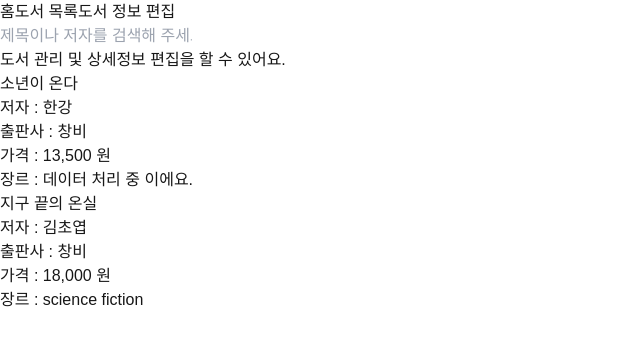
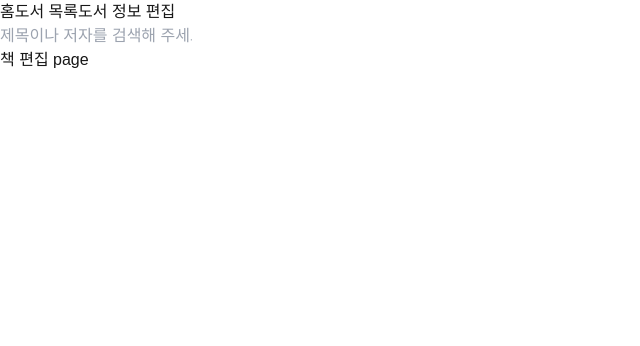
Before and after one commit to Glaryull/gy-bookstore, a Next.js app: page /bookSetting in a window 1280 px wide. Shown: the top 346 px of the page, without its empty margins (0-640 px from the left). Built offline with nearby package versions, Linux system fonts and the light colour scheme.

Commit message:
vercel 배포 준비

```diff
--- a/src/app/_view/Search.tsx
+++ b/src/app/_view/Search.tsx
@@ -21,6 +21,10 @@ export default function Search({ children }: Props) {
   const [result, setResult] = useState("");
   const [search, setSearch] = useState("");
   const [filteredBooks, setFilteredBooks] = useState(BOOK_DATA);
+
+  if (!result) {
+    console.log("결과가없을때 출력");
+  }
 
   const onChange: ChangeEventHandler<HTMLInputElement> = (e) => {
     const { value } = e.currentTarget;
--- a/src/app/bookSetting/_view/BookViewModal.tsx
+++ /dev/null
@@ -1,59 +0,0 @@
-"use client";
-
-import React, { useState } from "react";
-type Book = {
-  bookId: string;
-  bookName: string;
-  author: string;
-  publisher: string;
-  price: string;
-  genre: string | undefined;
-};
-
-type Props = {
-  bookData: Book[];
-};
-
-export default function ClientBookList({ bookData }: Props) {
-  const [selectedBook, setSelectedBook] = useState<Book | null>(null);
-  const [isModalOpen, setIsModalOpen] = useState(false);
-
-  const openModal = (book: Book) => {
-    setSelectedBook(book);
-    setIsModalOpen(true);
-  };
-
-  const closeModal = () => {
-    setSelectedBook(null);
-    setIsModalOpen(false);
-  };
-
-  return (
-    <div className="mt-4">
-      {bookData.map((book) => (
-        <div
-          key={book.bookId}
-          onClick={() => openModal(book)}
-          className="cursor-pointer"
-        >
-          <h2 className="text-xl font-semibold">{book.bookName}</h2>
-          <h3>저자 : {book.author}</h3>
-          <h3>출판사 : {book.publisher}</h3>
-          <h3>가격 : {book.price} 원</h3>
-          <h3>장르 : {book.genre || "데이터 처리 중 이에요."}</h3>
-        </div>
-      ))}
-      {isModalOpen && selectedBook && (
-        <BookViewModal onClose={closeModal}>
-          <div>
-            <h2 className="text-xl font-semibold">{selectedBook.bookName}</h2>
-            <h3>저자 : {selectedBook.author}</h3>
-            <h3>출판사 : {selectedBook.publisher}</h3>
-            <h3>가격 : {selectedBook.price} 원</h3>
-            <h3>장르 : {selectedBook.genre || "데이터 처리 중 이에요."}</h3>
-          </div>
-        </BookViewModal>
-      )}
-    </div>
-  );
-}
--- a/src/app/bookSetting/page.tsx
+++ b/src/app/bookSetting/page.tsx
@@ -1,30 +1,5 @@
-// src/app/bookSetting/page.tsx
-import fetchShowBookList from "@/requests/bookList/fetchShowBookList";
 import React from "react";
-import BookViewModal from "./_view/BookViewModal";
 
-type Props = {
-  params: { bookId: string; bookName: string; author: string };
-};
-
-export default async function BookSettingPage({ params }: Props) {
-  const { bookId, bookName, author } = params;
-  const { data: bookData } = await fetchShowBookList({
-    bookId,
-    bookName,
-    author,
-  });
-
-  return (
-    <div>
-      <h1 className="overflow-hidden text-gray-700 text-2xl font-bold items-center text-center">
-        도서 관리 및 상세정보 편집을 할 수 있어요.
-      </h1>
-      {bookData && bookData.length > 0 ? (
-        <BookViewModal bookData={bookData} />
-      ) : (
-        <p>도서 정보를 찾을 수 없습니다.</p>
-      )}
-    </div>
-  );
+export default function page() {
+  return <div>책 편집 page</div>;
 }
```
Also changed, not shown: src/app/bookList/_view/Pagination.tsx (deleted, +0 -74 lines), src/app/bookList/page.tsx (deleted, +0 -12 lines).
